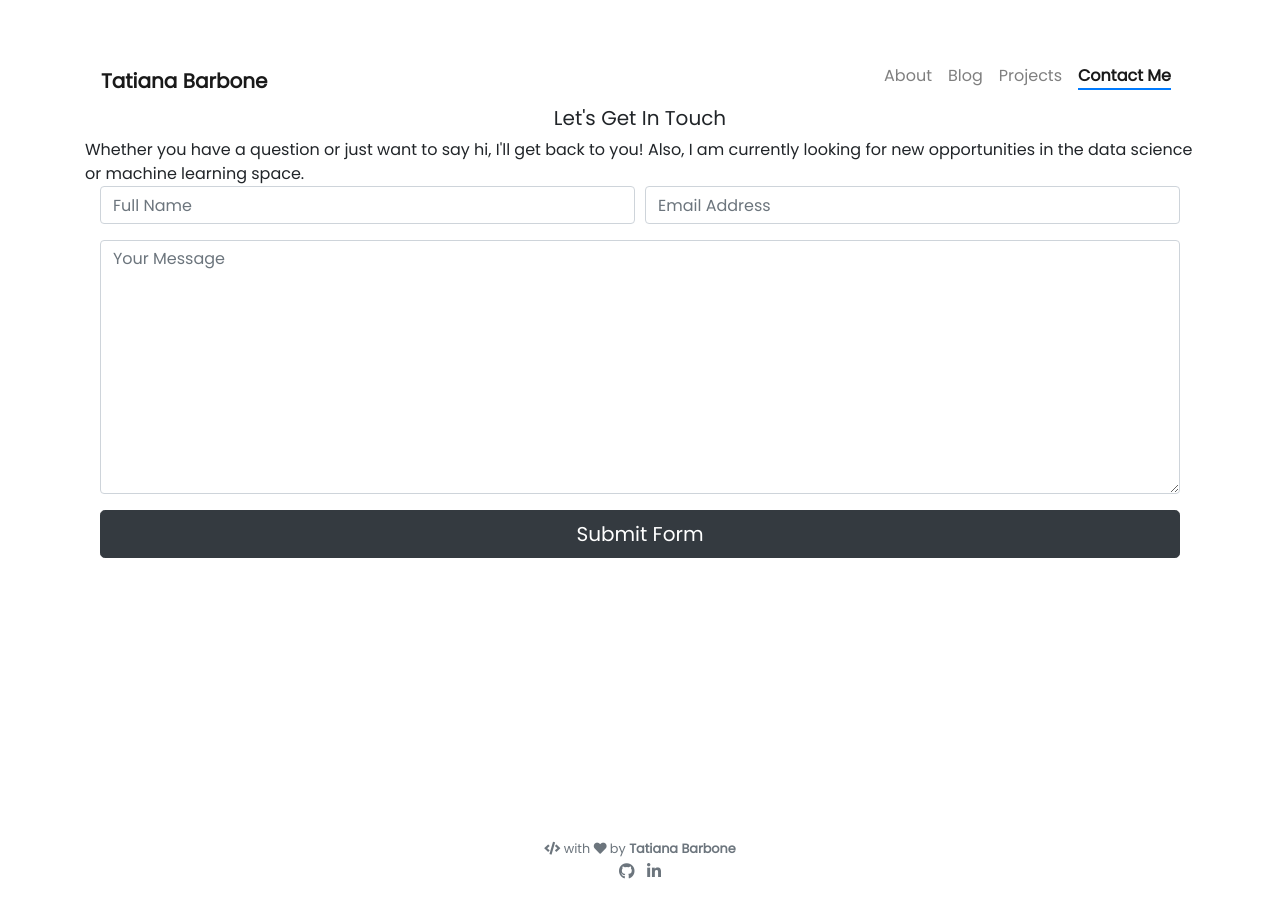
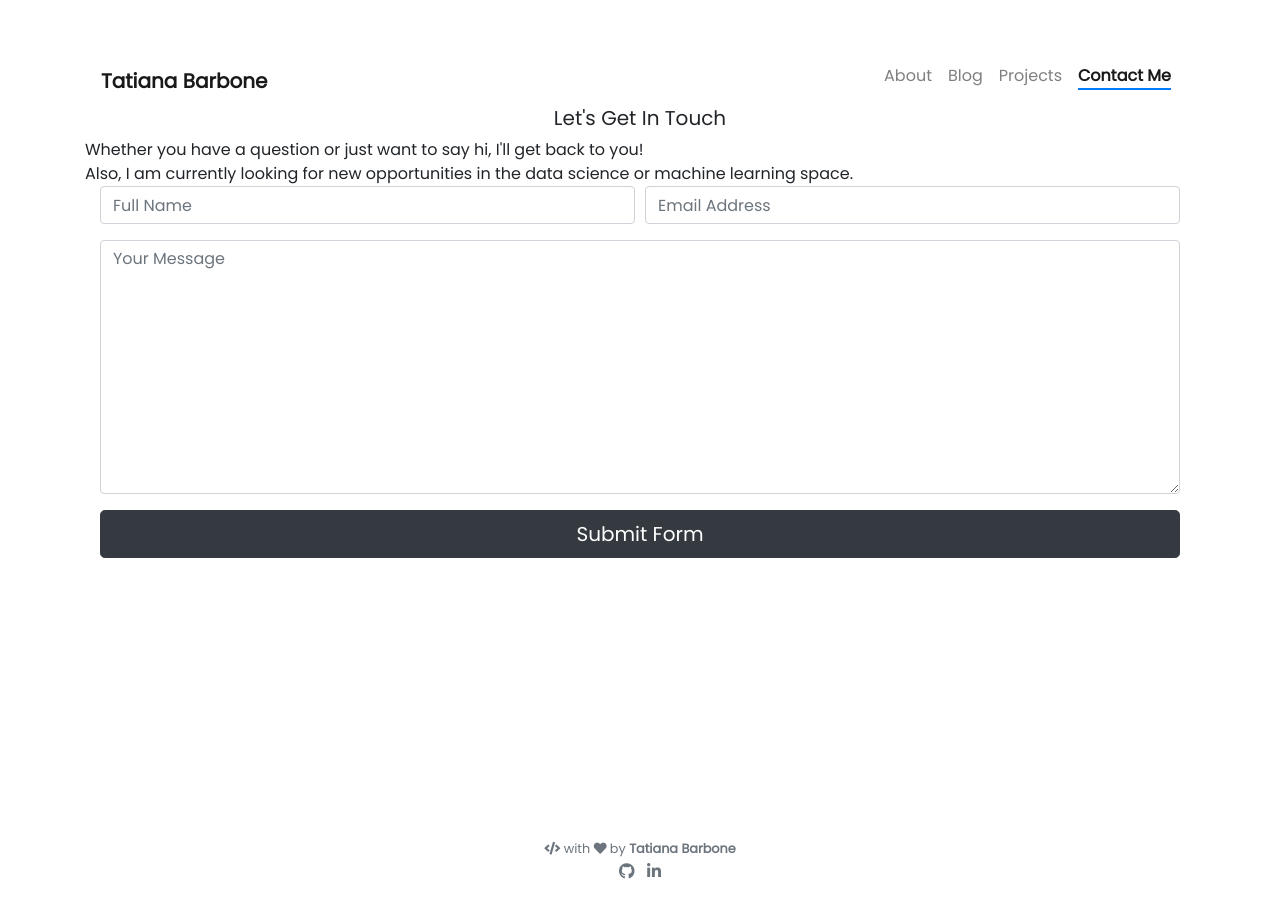
Before and after one commit to tatianabarbone/tatianabarbone.github.io, a Jekyll site: the page built from pages/contact.html, in a window 1280 px wide. Built offline with Jekyll 4.4.1, drawn with Linux system fonts in a browser that asks for light colours; nearby versions of some CDN libraries.

Commit message:
line break

```diff
--- a/pages/contact.html
+++ b/pages/contact.html
@@ -7,7 +7,7 @@ weight: 4
 
 <h5 style="text-align:center">Let's Get In Touch</h5>
 
-<h8>Whether you have a question or just want to say hi, I'll get back to you!
+<h8>Whether you have a question or just want to say hi, I'll get back to you! <br>
     Also, I am currently looking for new opportunities in the data science or machine learning space. </h8>
 
 {% include contact/index.html %}
```
